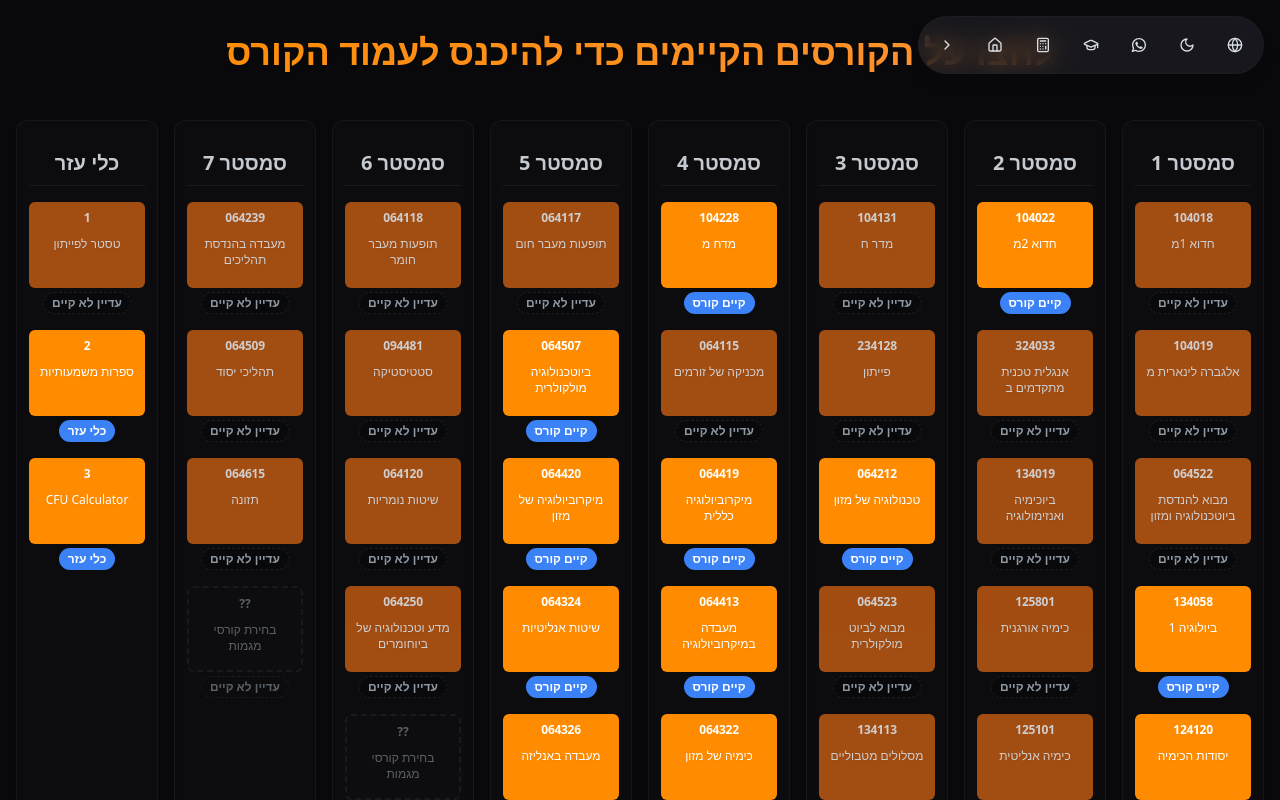
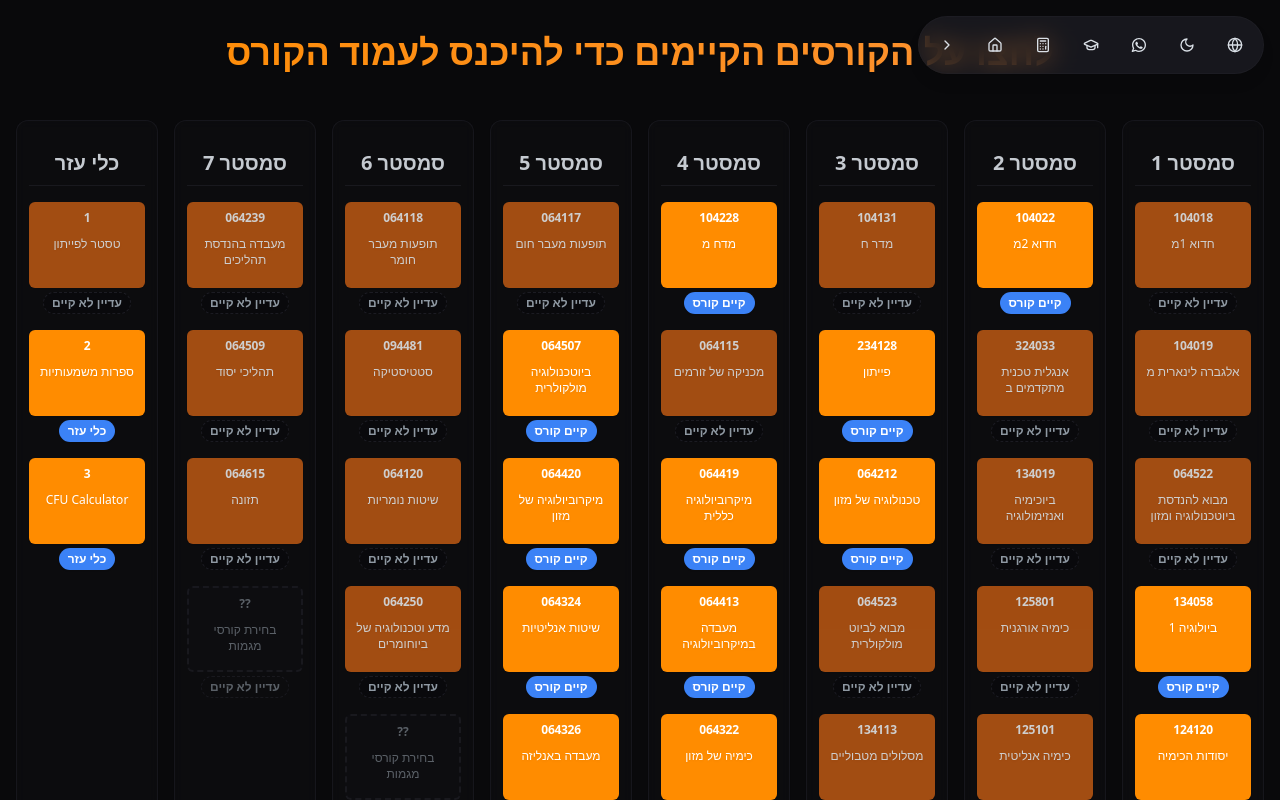
Before and after one commit to beny-karachun/biotechfood-static, a Next.js app: page /courses in a window 1280 px wide. Shown: the top 800 px of the page. Built offline with nearby package versions, Linux system fonts and the light colour scheme.

Commit message:
feat: add support for external URLs to course grid items

```diff
--- a/src/components/AnimatedCourseGrid.tsx
+++ b/src/components/AnimatedCourseGrid.tsx
@@ -17,6 +17,7 @@ interface CourseInfo {
     exists: boolean;
     hasContent: boolean;
     semester: number;
+    externalUrl?: string;
     icon?: keyof typeof Icons;
 }
 
@@ -117,6 +118,30 @@ export default function AnimatedCourseGrid({ courseData }: { courseData: CourseI
                                             whileTap={course.exists ? { scale: 0.95 } : {}}
                                         >
                                             {course.exists && course.slug ? (
+                                                course.externalUrl ? (
+                                                <a href={course.externalUrl} target="_blank" rel="noopener noreferrer" className="block w-full group/card h-full flex flex-col relative min-h-[90px] md:min-h-0">
+                                                    <Button
+                                                        variant="default"
+                                                        className={`w-full h-full py-2 px-2 mb-1 whitespace-normal flex flex-col items-center justify-start text-center flex-grow text-white shadow-sm transition-all duration-300 group-hover/card:shadow-orange-500/30 group-hover/card:shadow-lg ${!course.hasContent ? 'opacity-80 bg-orange-500/80 hover:bg-orange-600/90' : 'bg-primary hover:bg-primary/90'}`}
+                                                    >
+                                                        {IconComponent && <IconComponent className="h-4 w-4 mb-0.5" />}
+                                                        <span className="font-bold text-xs sm:text-[11px] md:text-xs mb-0.5 tracking-tight shrink-0">{course.number}</span>
+                                                        <span className="leading-tight font-medium drop-shadow-sm text-xs sm:text-[11px] md:text-xs line-clamp-3 md:line-clamp-2 overflow-hidden px-0.5">{course.name}</span>
+                                                    </Button>
+
+                                                    {course.hasContent ? (
+                                                        <Badge
+                                                            variant="secondary"
+                                                            className="text-[10px] md:text-xs px-2 py-0.5 self-center flex-shrink-0 shadow-sm transition-transform duration-300 group-hover/card:-translate-y-1"
+                                                            style={{ backgroundColor: '#3b82f6', color: '#FFFFFF' }}
+                                                        >
+                                                            {parseInt(semester) === 8 ? t('grid.tools') : t('grid.course_available')}
+                                                        </Badge>
+                                                    ) : (
+                                                        <Badge variant="outline" className="border-dashed border-border/80 text-muted-foreground bg-background/50 text-[10px] md:text-xs px-2 py-0.5 self-center flex-shrink-0 transition-transform duration-300 group-hover/card:-translate-y-1">{t('grid.coming_soon')}</Badge>
+                                                    )}
+                                                </a>
+                                                ) : (
                                                 <Link href={course.slug} className="block w-full group/card h-full flex flex-col relative min-h-[90px] md:min-h-0">
                                                     <Button
                                                         variant="default"
@@ -139,6 +164,7 @@ export default function AnimatedCourseGrid({ courseData }: { courseData: CourseI
                                                         <Badge variant="outline" className="border-dashed border-border/80 text-muted-foreground bg-background/50 text-[10px] md:text-xs px-2 py-0.5 self-center flex-shrink-0 transition-transform duration-300 group-hover/card:-translate-y-1">{t('grid.coming_soon')}</Badge>
                                                     )}
                                                 </Link>
+                                                )
                                             ) : (
                                                 <div className="w-full group/disabled h-full flex flex-col opacity-60 min-h-[90px] md:min-h-0">
                                                     <Button
--- a/src/components/CourseDiagram.tsx
+++ b/src/components/CourseDiagram.tsx
@@ -21,6 +21,7 @@ interface CourseInfo {
   hasContent: boolean; // Has actual HTML/PDF files (not just .gitkeep)
   semester: number;
   isInternalLink?: boolean;
+  externalUrl?: string;
   icon?: keyof typeof Icons;
 }
 
@@ -44,7 +45,7 @@ const baseCourseData: Omit<CourseInfo, 'exists' | 'hasContent' | 'slug' | 'isInt
 
   // Semester 3
   { name: `מדר ח`, number: 104131, semester: 3 },
-  { name: `פייתון`, number: 234128, semester: 3 },
+  { name: `פייתון`, number: 234128, semester: 3, externalUrl: 'https://python.technionprep.com' },
   { name: `טכנולוגיה של מזון`, number: "064212", semester: 3 },
   { name: `מבוא לביוט מולקולרית`, number: "064523", semester: 3 },
   { name: `מסלולים מטבוליים`, number: 134113, semester: 3 },
@@ -101,8 +102,15 @@ async function getProcessedCourseData(): Promise<CourseInfo[]> {
     let slug: string | null = null;
     let isInternalLink = false;
 
+    // Handle courses with external URLs
+    if (course.externalUrl) {
+      exists = true;
+      hasContent = true;
+      slug = course.externalUrl;
+      isInternalLink = false;
+    }
     // Skip placeholders
-    if (course.name !== "בחירת קורסי מגמות" && course.number !== "??") {
+    else if (course.name !== "בחירת קורסי מגמות" && course.number !== "??") {
       const courseDirPath = path.join(publicCoursesDir, expectedFolderName);
       try {
         const files = await fs.promises.readdir(courseDirPath);
@@ -127,6 +135,7 @@ async function getProcessedCourseData(): Promise<CourseInfo[]> {
       hasContent,
       slug,
       isInternalLink,
+      externalUrl: course.externalUrl,
     };
   }));
 
```
